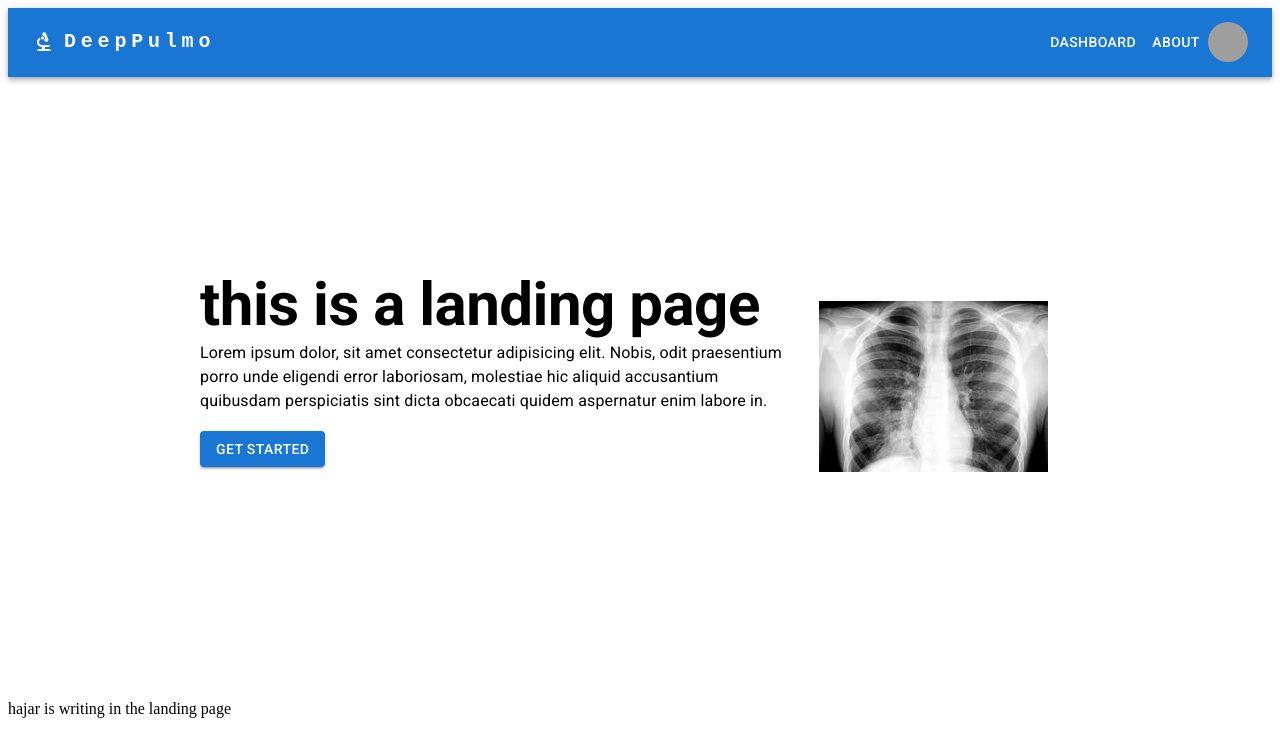
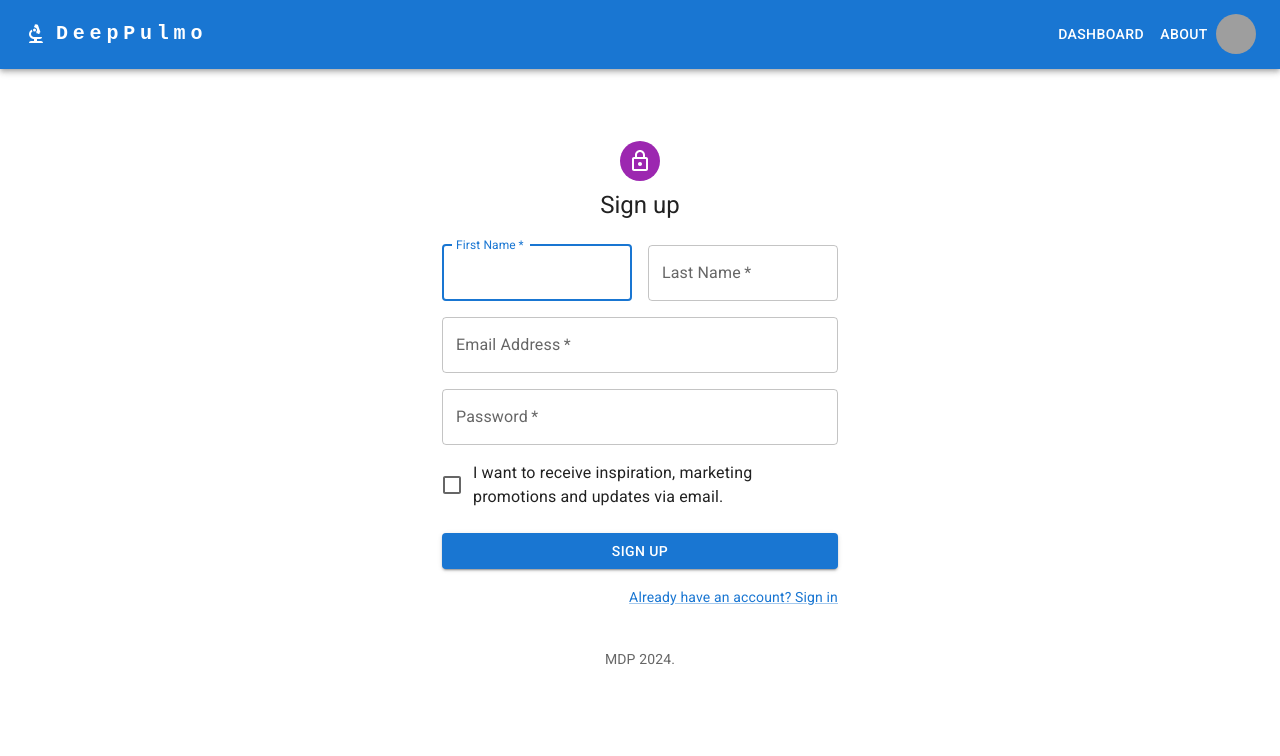
Before and after one commit to hajarkattaa/MDP_31_2024, a React (Vite) app: page /signup in a window 1280 px wide. Shown: the top 756 px of the page. Built offline with nearby package versions, Linux system fonts and the light colour scheme; grey boxes are pictures that could not be loaded.

Commit message:
fixed navbar and routes

```diff
--- a/package.json
+++ b/package.json
@@ -16,7 +16,8 @@
     "@mui/icons-material": "^5.15.12",
     "@mui/material": "^5.15.12",
     "react": "^18.2.0",
-    "react-dom": "^18.2.0"
+    "react-dom": "^18.2.0",
+    "react-router-dom": "^6.22.3"
   },
   "devDependencies": {
     "@types/react": "^18.2.56",
--- a/src/App.jsx
+++ b/src/App.jsx
@@ -1,9 +1,24 @@
 //import viteLogo from '/vite.svg' aya shi bhoto bi public i can access bi /name.ext
+
 import './App.css';
+import NavBar from './components/navBar';
+import Dashboard from './pages/dashboard';
 import Landing from './pages/landing';
-
+import SignIn from './pages/signin';
+import SignUp from './pages/signup';
+import { BrowserRouter as Router, Routes, Route } from 'react-router-dom';
 function App() {
-  return <Landing />;
+  return (
+    <Router>
+      <NavBar />
+      <Routes>
+        <Route path="/" element={<Landing />}></Route>
+        <Route path="/signin" element={<SignIn></SignIn>}></Route>
+        <Route path="/signup" element={<SignUp></SignUp>}></Route>
+        <Route path="/dashboard" element={<Dashboard />}></Route>
+      </Routes>
+    </Router>
+  );
 }
 
 export default App;
--- /dev/null
+++ b/src/components/footer.jsx
@@ -0,0 +1,11 @@
+import { Typography } from '@mui/material';
+
+function Footer(props) {
+  return (
+    <Typography variant="body2" color="text.secondary" align="center" {...props}>
+      {'MDP '} {new Date().getFullYear()}
+      {'.'}
+    </Typography>
+  );
+}
+export default Footer;
--- a/src/components/navBar.jsx
+++ b/src/components/navBar.jsx
@@ -12,10 +12,12 @@
 import Tooltip from '@mui/material/Tooltip';
 import MenuItem from '@mui/material/MenuItem';
 import BiotechIcon from '@mui/icons-material/Biotech';
+import { useNavigate } from 'react-router-dom';
 const pages = ['Dashboard', 'About'];
 const settings = ['Logout'];
 
 function NavBar() {
+  const navigate = useNavigate(); //hook to navigate between pages
   const [anchorElNav, setAnchorElNav] = React.useState(null);
   const [anchorElUser, setAnchorElUser] = React.useState(null);
 
@@ -26,7 +28,10 @@
     setAnchorElUser(event.currentTarget);
   };
 
-  const handleCloseNavMenu = () => {
+  const navigateAndClose = (page) => {
+    if (page) {
+      navigate(page);
+    }
     setAnchorElNav(null);
   };
 
@@ -39,6 +44,7 @@
       <Container maxWidth="xl">
         <Toolbar disableGutters>
           <BiotechIcon sx={{ display: { xs: 'none', md: 'flex' }, mr: 1 }} />
+          <div onClick={() => navigate('/')} style={{ cursor: 'pointer' }}>
             <Typography
               variant="h6"
               noWrap
@@ -56,6 +62,7 @@
             >
               DeepPulmo
             </Typography>
+          </div>
 
           <Box sx={{ flexGrow: 1, display: { xs: 'flex', md: 'none' } }}>
             <IconButton
@@ -81,19 +88,20 @@
                 horizontal: 'left',
               }}
               open={Boolean(anchorElNav)}
-              onClose={handleCloseNavMenu}
+              onClose={() => navigateAndClose(null)}
               sx={{
                 display: { xs: 'block', md: 'none' },
               }}
             >
               {pages.map((page) => (
-                <MenuItem key={page} onClick={handleCloseNavMenu}>
+                <MenuItem key={page} onClick={() => navigateAndClose(page.toLowerCase())}>
                   <Typography textAlign="center">{page}</Typography>
                 </MenuItem>
               ))}
             </Menu>
           </Box>
           <BiotechIcon sx={{ display: { xs: 'flex', md: 'none' }, mr: 1 }} />
+          <div onClick={() => navigate('/')} style={{ cursor: 'pointer' }}>
             <Typography
               variant="h5"
               noWrap
@@ -112,9 +120,14 @@
             >
               DeepPulmo
             </Typography>
+          </div>
           <Box sx={{ flexGrow: 1, justifyContent: 'flex-end', display: { xs: 'none', md: 'flex' } }}>
             {pages.map((page) => (
-              <Button key={page} onClick={handleCloseNavMenu} sx={{ my: 2, color: 'white', display: 'block' }}>
+              <Button
+                key={page}
+                onClick={() => navigateAndClose(page.toLowerCase())}
+                sx={{ my: 2, color: 'white', display: 'block' }}
+              >
                 {page}
               </Button>
             ))}
--- a/src/pages/dashboard.jsx
+++ b/src/pages/dashboard.jsx
@@ -1,5 +1,5 @@
-function dashboard() {
+function Dashboard() {
   return <div>dashboard</div>;
 }
 
-export default dashboard;
+export default Dashboard;
--- a/src/pages/landing.jsx
+++ b/src/pages/landing.jsx
@@ -1,10 +1,8 @@
 import Hero from '../components/hero';
-import NavBar from '../components/navBar';
 
 function Landing() {
   return (
     <div>
-      <NavBar></NavBar>
       <Hero></Hero>
       <div>hajar is writing in the landing page</div>
     </div>
--- /dev/null
+++ b/src/pages/signin.jsx
@@ -0,0 +1,92 @@
+//import * as React from 'react';
+import Avatar from '@mui/material/Avatar';
+import Button from '@mui/material/Button';
+import CssBaseline from '@mui/material/CssBaseline';
+import TextField from '@mui/material/TextField';
+import FormControlLabel from '@mui/material/FormControlLabel';
+import Checkbox from '@mui/material/Checkbox';
+import Link from '@mui/material/Link';
+import Grid from '@mui/material/Grid';
+import Box from '@mui/material/Box';
+import LockOutlinedIcon from '@mui/icons-material/LockOutlined';
+import Typography from '@mui/material/Typography';
+import Container from '@mui/material/Container';
+import { createTheme, ThemeProvider } from '@mui/material/styles';
+import Footer from '../components/footer';
+
+// TODO remove, this demo shouldn't need to reset the theme.
+
+const defaultTheme = createTheme();
+
+export default function SignIn() {
+  const handleSubmit = (event) => {
+    event.preventDefault();
+    const data = new FormData(event.currentTarget);
+    console.log({
+      email: data.get('email'),
+      password: data.get('password'),
+    });
+  };
+
+  return (
+    <ThemeProvider theme={defaultTheme}>
+      <Container component="main" maxWidth="xs">
+        <CssBaseline />
+        <Box
+          sx={{
+            marginTop: 8,
+            display: 'flex',
+            flexDirection: 'column',
+            alignItems: 'center',
+          }}
+        >
+          <Avatar sx={{ m: 1, bgcolor: 'secondary.main' }}>
+            <LockOutlinedIcon />
+          </Avatar>
+          <Typography component="h1" variant="h5">
+            Sign in
+          </Typography>
+          <Box component="form" onSubmit={handleSubmit} noValidate sx={{ mt: 1 }}>
+            <TextField
+              margin="normal"
+              required
+              fullWidth
+              id="email"
+              label="Email Address"
+              name="email"
+              autoComplete="email"
+              autoFocus
+            />
+            <TextField
+              margin="normal"
+              required
+              fullWidth
+              name="password"
+              label="Password"
+              type="password"
+              id="password"
+              autoComplete="current-password"
+            />
+            <FormControlLabel control={<Checkbox value="remember" color="primary" />} label="Remember me" />
+            <Button type="submit" fullWidth variant="contained" sx={{ mt: 3, mb: 2 }}>
+              Sign In
+            </Button>
+            <Grid container>
+              <Grid item xs>
+                <Link href="#" variant="body2">
+                  Forgot password?
+                </Link>
+              </Grid>
+              <Grid item>
+                <Link href="#" variant="body2">
+                  {"Don't have an account? Sign Up"}
+                </Link>
+              </Grid>
+            </Grid>
+          </Box>
+        </Box>
+        <Footer sx={{ mt: 8, mb: 4 }} />
+      </Container>
+    </ThemeProvider>
+  );
+}
--- /dev/null
+++ b/src/pages/signup.jsx
@@ -0,0 +1,108 @@
+import Avatar from '@mui/material/Avatar';
+import Button from '@mui/material/Button';
+import CssBaseline from '@mui/material/CssBaseline';
+import TextField from '@mui/material/TextField';
+import FormControlLabel from '@mui/material/FormControlLabel';
+import Checkbox from '@mui/material/Checkbox';
+import Link from '@mui/material/Link';
+import Grid from '@mui/material/Grid';
+import Box from '@mui/material/Box';
+import LockOutlinedIcon from '@mui/icons-material/LockOutlined';
+import Typography from '@mui/material/Typography';
+import Container from '@mui/material/Container';
+import { createTheme, ThemeProvider } from '@mui/material/styles';
+import Footer from '../components/footer';
+
+// TODO remove, this demo shouldn't need to reset the theme.
+
+const defaultTheme = createTheme();
+
+export default function SignUp() {
+  const handleSubmit = (event) => {
+    event.preventDefault();
+    const data = new FormData(event.currentTarget);
+    console.log({
+      email: data.get('email'),
+      password: data.get('password'),
+    });
+  };
+
+  return (
+    <ThemeProvider theme={defaultTheme}>
+      <Container component="main" maxWidth="xs">
+        <CssBaseline />
+        <Box
+          sx={{
+            marginTop: 8,
+            display: 'flex',
+            flexDirection: 'column',
+            alignItems: 'center',
+          }}
+        >
+          <Avatar sx={{ m: 1, bgcolor: 'secondary.main' }}>
+            <LockOutlinedIcon />
+          </Avatar>
+          <Typography component="h1" variant="h5">
+            Sign up
+          </Typography>
+          <Box component="form" noValidate onSubmit={handleSubmit} sx={{ mt: 3 }}>
+            <Grid container spacing={2}>
+              <Grid item xs={12} sm={6}>
+                <TextField
+                  autoComplete="given-name"
+                  name="firstName"
+                  required
+                  fullWidth
+                  id="firstName"
+                  label="First Name"
+                  autoFocus
+                />
+              </Grid>
+              <Grid item xs={12} sm={6}>
+                <TextField
+                  required
+                  fullWidth
+                  id="lastName"
+                  label="Last Name"
+                  name="lastName"
+                  autoComplete="family-name"
+                />
+              </Grid>
+              <Grid item xs={12}>
+                <TextField required fullWidth id="email" label="Email Address" name="email" autoComplete="email" />
+              </Grid>
+              <Grid item xs={12}>
+                <TextField
+                  required
+                  fullWidth
+                  name="password"
+                  label="Password"
+                  type="password"
+                  id="password"
+                  autoComplete="new-password"
+                />
+              </Grid>
+              <Grid item xs={12}>
+                <FormControlLabel
+                  control={<Checkbox value="allowExtraEmails" color="primary" />}
+                  label="I want to receive inspiration, marketing promotions and updates via email."
+                />
+              </Grid>
+            </Grid>
+            <Button type="submit" fullWidth variant="contained" sx={{ mt: 3, mb: 2 }}>
+              Sign Up
+            </Button>
+            <Grid container justifyContent="flex-end">
+              <Grid item>
+                <Link href="#" variant="body2">
+                  Already have an account? Sign in
+                </Link>
+              </Grid>
+            </Grid>
+          </Box>
+        </Box>
+        <Footer sx={{ mt: 5 }} />
+      </Container>
+    </ThemeProvider>
+  );
+}
```
Also changed, not shown: 1 other file (tests, documents, lock files or other folders). Lines whose indentation alone changed are shown as unchanged.
